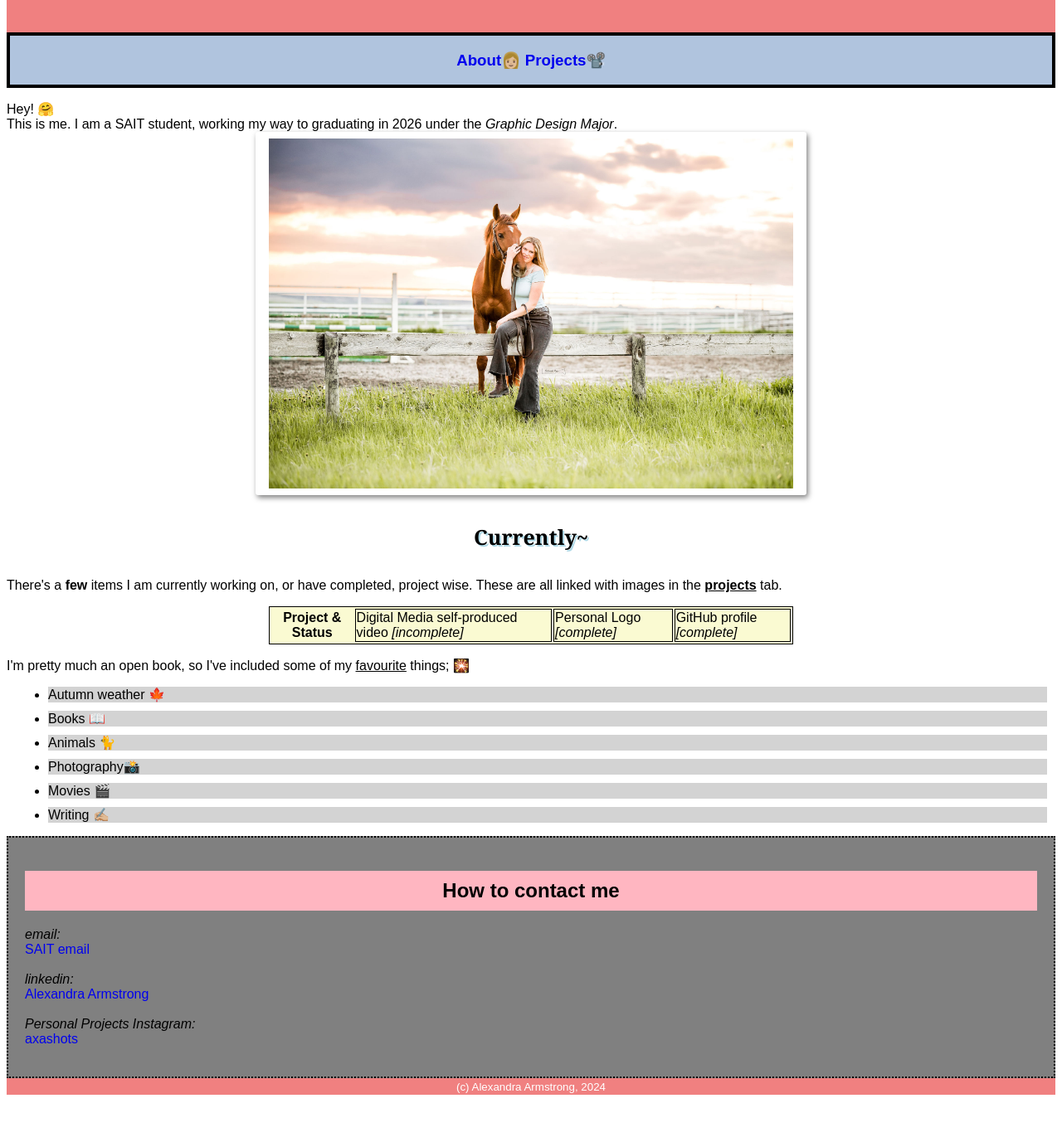
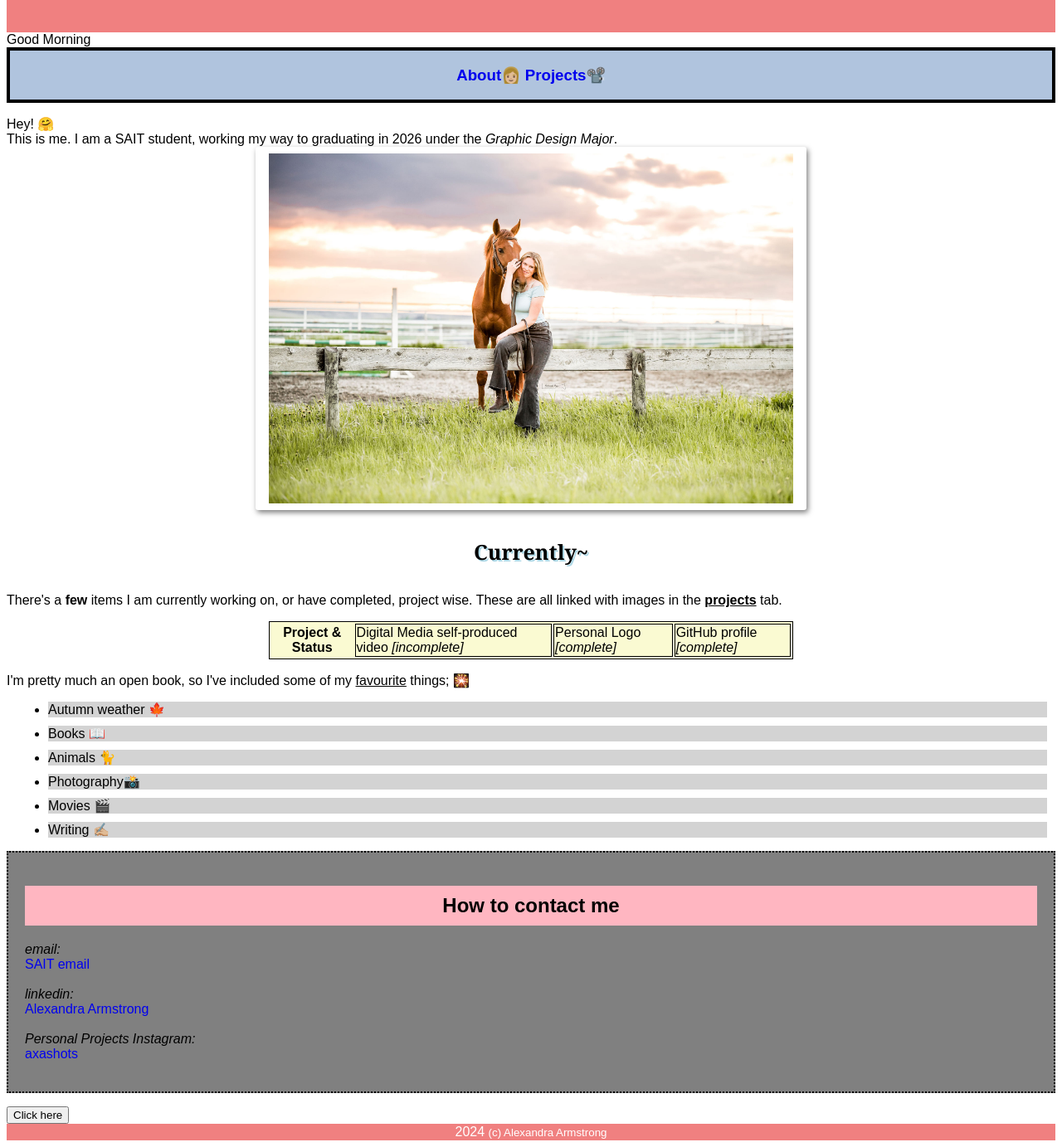
Before and after one commit to DMAlexandra08/Alexandra-Version-Control, a plain HTML site: page index.html in a window 1280 px wide. Shown: the part 89-1472 px from the top of the page at 83% size. Before the commit the page ends 1417 px from the top, so only its background shows below. Drawn offline with Linux system fonts and the light colour scheme; a web font is replaced by a local one.

Commit message:
Updated Index

```diff
--- a/index.html
+++ b/index.html
@@ -19,6 +19,7 @@
         <!--In CSS, I would center, add a background colour, and a border with the links attached-->
         </h1>
     </header>
+    <div id="greeting"></div>
     <div class="links">
     <h3>
         <a href="./About.html">About👩🏼</a>
@@ -81,8 +82,13 @@
 </aside>
 </div>
 
+<ol id="numbers"></ol>
+<button id="btn-alert"> Click here</button>
+
 <footer>
-    <small>(c) Alexandra Armstrong, 2024</small>
+    <span id="footerYear"></span>
+    <small>(c) Alexandra Armstrong</small>
 </footer>
+<script src="main.js" defer></script>
 </body>
 </html>
```
